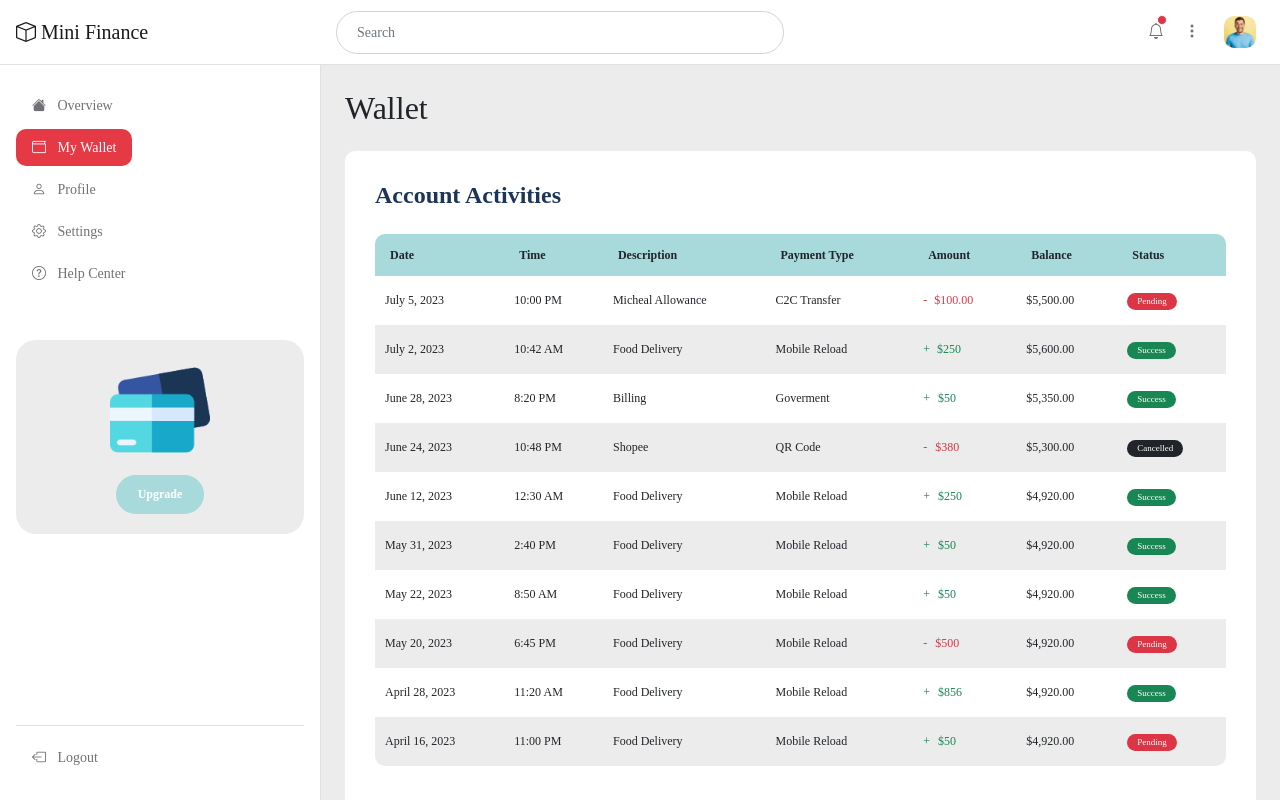
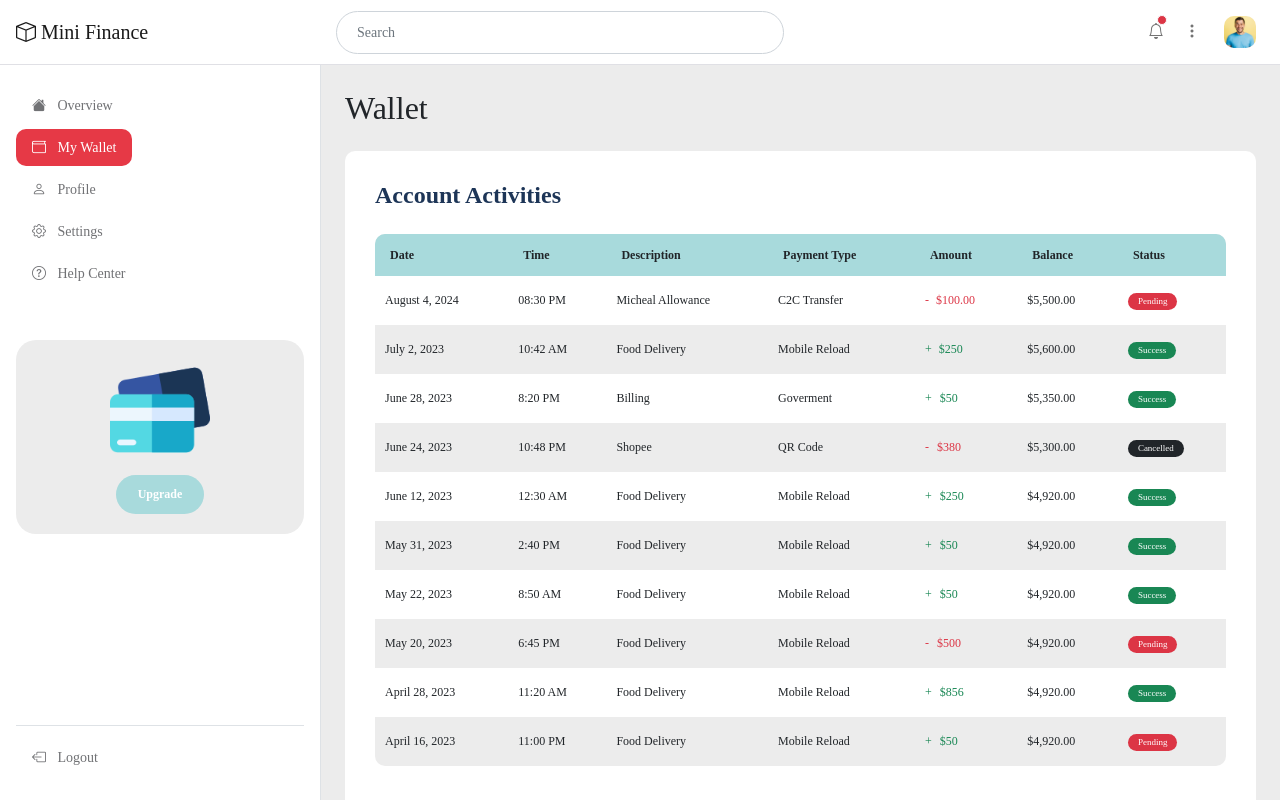
Before and after one commit to emmanuelsalako28/Bank-Dashboard, a plain HTML site: page wallet.html in a window 1280 px wide. Shown: the top 800 px of the page. Drawn offline with Linux system fonts and the light colour scheme; a web font is replaced by a local one.

Commit message:
update walllet

```diff
--- a/wallet.html
+++ b/wallet.html
@@ -309,9 +309,9 @@ Bootstrap 5 Dashboard Admin Template
 
                                     <tbody>
                                         <tr>
-                                            <td scope="row">July 5, 2023</td>
+                                            <td scope="row">August 4, 2024</td>
 
-                                            <td scope="row">10:00 PM</td>
+                                            <td scope="row">08:30 PM</td>
 
                                             <td scope="row">Micheal Allowance</td>
 
```
